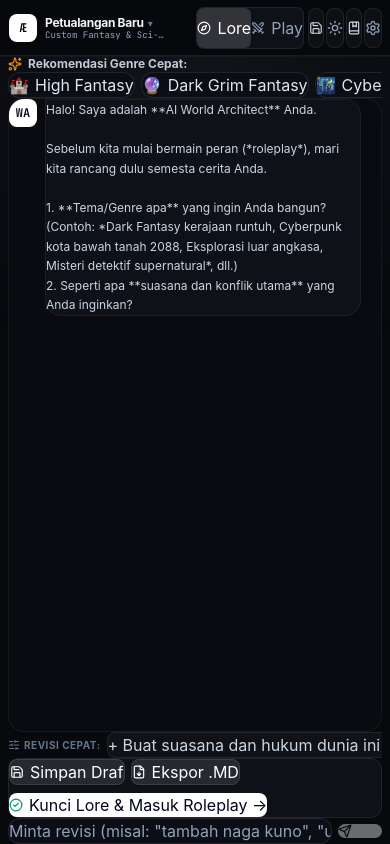
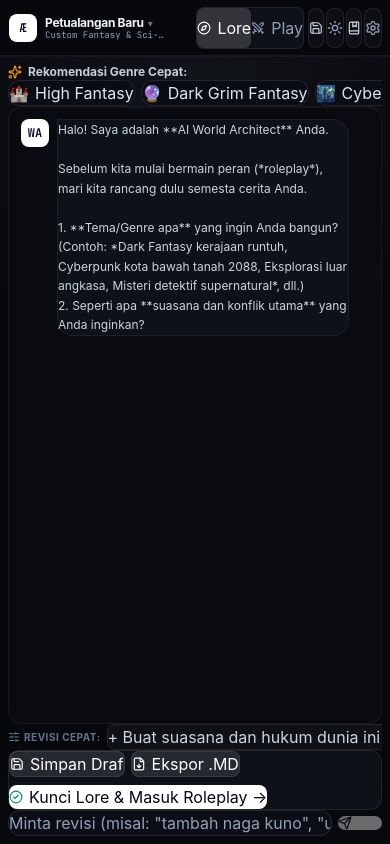
Before and after one commit to Ilhamprma/Iam.WebRoleplay, a React (Vite) app: page / in a window 390 px wide. Built offline with nearby package versions, Linux system fonts and the light colour scheme.

Commit message:
feat: give workspace responsive visual redesign

```diff
--- a/src/components/WorldbuildingWizard.tsx
+++ b/src/components/WorldbuildingWizard.tsx
@@ -189,10 +189,10 @@ export const WorldbuildingWizard: React.FC<WorldbuildingWizardProps> = ({
   const hasStarted = campaign.worldbuildingMessages.length > 0;
 
   return (
-    <div className="workspace flex flex-col h-[calc(100dvh-56px)] max-w-4xl mx-auto w-full px-2.5 sm:px-4 py-2 sm:py-3">
+    <div className="workspace flex flex-col h-[calc(100dvh-56px)] max-w-6xl mx-auto w-full px-2.5 sm:px-6 py-3 sm:py-5">
       {/* Quick Genre Recommendation Bar (Visible on both intro & ongoing discussion) */}
       <div className="mb-2 shrink-0">
-        <div className="flex items-center justify-between gap-2 px-1 mb-1.5">
+          <div className="flex items-center justify-between gap-2 px-1 mb-2">
           <div className="flex items-center gap-1.5 text-xs font-bold text-slate-700 dark:text-slate-300">
             <Sparkles className="w-3.5 h-3.5 text-amber-500" />
             <span>Rekomendasi Genre Cepat:</span>
@@ -260,7 +260,7 @@ export const WorldbuildingWizard: React.FC<WorldbuildingWizardProps> = ({
         </div>
       ) : (
         /* Conversation Transcript */
-        <div className="flex-1 overflow-y-auto space-y-3.5 pr-1 sm:pr-2 p-3 sm:p-4 rounded-2xl bg-white dark:bg-[#090b10] border border-slate-200 dark:border-white/[0.06] shadow-xs">
+        <div className="conversation-panel flex-1 overflow-y-auto space-y-3.5 pr-1 sm:pr-2 p-3 sm:p-5 rounded-2xl bg-white dark:bg-[#090b10] border border-slate-200 dark:border-white/[0.06] shadow-xs">
           {campaign.worldbuildingMessages.map((msg) => {
             const isUser = msg.sender === 'user';
             return (
--- a/src/index.css
+++ b/src/index.css
@@ -34,6 +34,20 @@ body {
 
 .workspace {
   isolation: isolate;
+}
+
+.conversation-panel {
+  box-shadow: inset 0 1px 0 rgba(255, 255, 255, 0.035), 0 18px 50px rgba(0, 0, 0, 0.12);
+  scrollbar-gutter: stable;
+}
+
+.conversation-panel > div {
+  animation: message-in 180ms ease-out both;
+}
+
+@keyframes message-in {
+  from { opacity: 0; transform: translateY(4px); }
+  to { opacity: 1; transform: translateY(0); }
 }
 
 .workspace::before {
@@ -104,6 +118,13 @@ select:focus-visible {
 
   .workspace {
     padding-inline: 8px;
+    padding-block: 8px;
+  }
+
+  .conversation-panel {
+    min-height: 0;
+    border-radius: 14px;
+    padding: 12px;
   }
 
   .workspace > form:last-child button {
```
